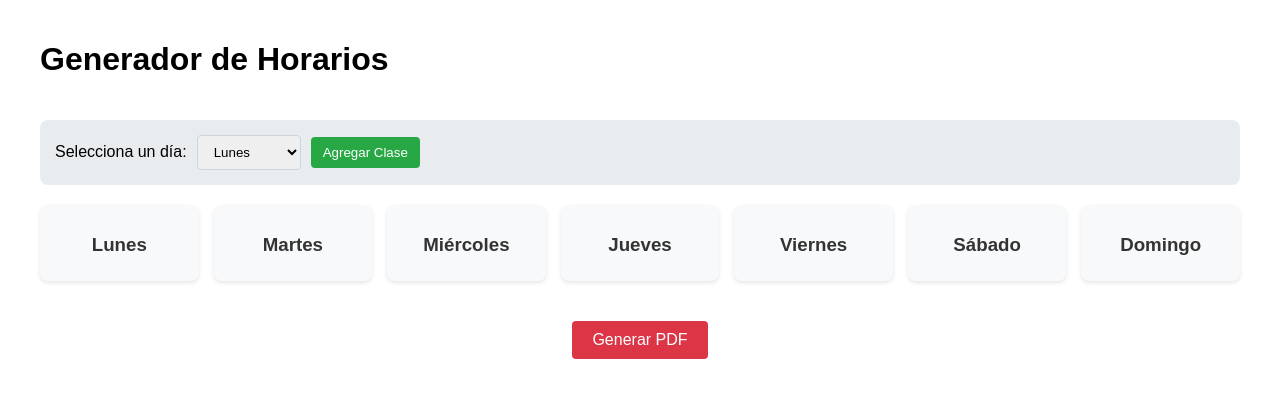
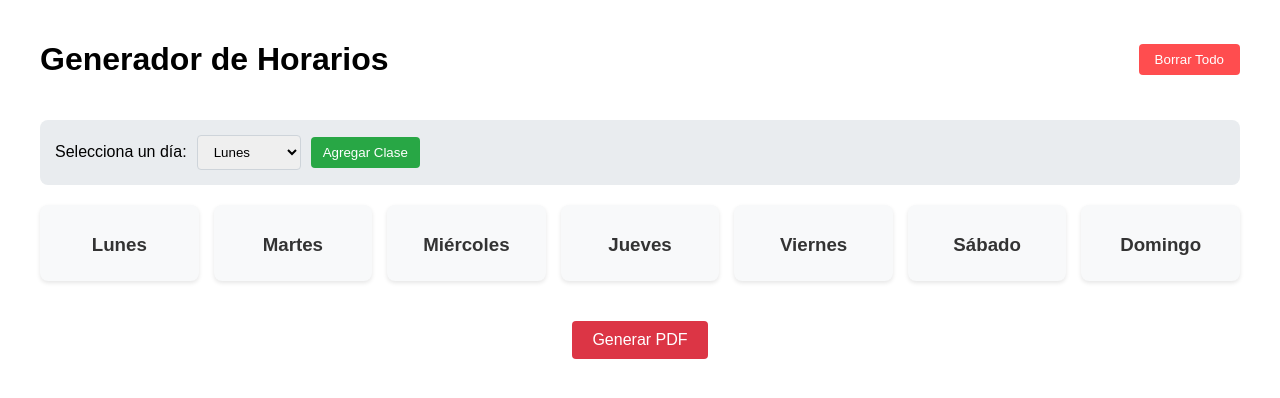
Before and after one commit to Jonathann-h/Horario-De-Clases-Generator, a React (Create React App) app: page / in a window 1280 px wide. Shown: the top 398 px of the page. Built offline with nearby package versions, Linux system fonts and the light colour scheme.

Commit message:
Se guarda en el localStorage

```diff
--- a/src/pages/SchedulePage.js
+++ b/src/pages/SchedulePage.js
@@ -1,10 +1,13 @@
-import React, { useState } from 'react';
+import React, { useState, useEffect } from 'react';
 import { DndProvider } from 'react-dnd';
 import { HTML5Backend } from 'react-dnd-html5-backend';
 import DayColumn from '../components/DayColumn';
 import ScheduleControls from '../components/ScheduleControls';
 import PDFGenerator from '../components/PDFGenerator';
 import '../styles/schedule.css';
+
+// Clave para el localStorage con versión
+const STORAGE_KEY = 'classScheduleData_v1';
 
 const SchedulePage = () => {
   const [schedule, setSchedule] = useState({
@@ -17,15 +20,58 @@ const SchedulePage = () => {
     Domingo: []
   });
 
-  // Función para agregar clases
+  // Cargar datos al iniciar
+  useEffect(() => {
+    const savedData = localStorage.getItem(STORAGE_KEY);
+    if (savedData) {
+      try {
+        const parsedData = JSON.parse(savedData);
+        // Validar la estructura de los datos
+        if (parsedData.Lunes && Array.isArray(parsedData.Lunes)) {
+          setSchedule(parsedData);
+        } else {
+          console.warn('Estructura de datos inválida, usando valores por defecto');
+          localStorage.removeItem(STORAGE_KEY);
+        }
+      } catch (error) {
+        console.error('Error al parsear datos guardados:', error);
+        localStorage.removeItem(STORAGE_KEY);
+      }
+    }
+  }, []);
+
+  // Guardar datos cuando cambien
+  useEffect(() => {
+    localStorage.setItem(STORAGE_KEY, JSON.stringify(schedule));
+  }, [schedule]);
+
+  // Sincronizar entre pestañas
+  useEffect(() => {
+    const handleStorageChange = (e) => {
+      if (e.key === STORAGE_KEY && e.newValue) {
+        try {
+          const newData = JSON.parse(e.newValue);
+          setSchedule(newData);
+        } catch (error) {
+          console.error('Error al sincronizar datos:', error);
+        }
+      }
+    };
+
+    window.addEventListener('storage', handleStorageChange);
+    return () => window.removeEventListener('storage', handleStorageChange);
+  }, []);
+
   const addClass = (day, newClass) => {
     setSchedule(prev => ({
       ...prev,
-      [day]: [...prev[day], newClass]
+      [day]: [...prev[day], {
+        ...newClass,
+        id: Date.now() // Asegurar ID único
+      }]
     }));
   };
 
-  // Función para eliminar clases
   const removeClass = (day, classId) => {
     setSchedule(prev => ({
       ...prev,
@@ -33,10 +79,8 @@ const SchedulePage = () => {
     }));
   };
 
-  // Función para mover clases entre días
   const moveClass = (fromDay, toDay, classId) => {
     setSchedule(prev => {
-      // Encontrar la clase a mover
       const classToMove = prev[fromDay].find(cls => cls.id === classId);
       if (!classToMove) return prev;
 
@@ -48,10 +92,30 @@ const SchedulePage = () => {
     });
   };
 
+  const clearSchedule = () => {
+    if (window.confirm('¿Estás seguro de querer borrar todo el horario? Esta acción no se puede deshacer.')) {
+      setSchedule({
+        Lunes: [],
+        Martes: [],
+        Miércoles: [],
+        Jueves: [],
+        Viernes: [],
+        Sábado: [],
+        Domingo: []
+      });
+      localStorage.removeItem(STORAGE_KEY);
+    }
+  };
+
   return (
     <DndProvider backend={HTML5Backend}>
       <div className="schedule-page">
-        <h1>Generador de Horarios</h1>
+        <div className="header-controls">
+          <h1>Generador de Horarios</h1>
+          <button onClick={clearSchedule} className="clear-btn">
+            Borrar Todo
+          </button>
+        </div>
 
         <ScheduleControls
           schedule={schedule}
--- a/src/styles/schedule.css
+++ b/src/styles/schedule.css
@@ -10,6 +10,26 @@
     display: flex;
     flex-direction: column;
     gap: 20px;
+  }
+
+  .header-controls {
+    display: flex;
+    justify-content: space-between;
+    align-items: center;
+  }
+
+  .clear-btn {
+    background: #ff4d4f;
+    color: white;
+    border: none;
+    padding: 8px 16px;
+    border-radius: 4px;
+    cursor: pointer;
+    transition: background 0.3s;
+  }
+
+  .clear-btn:hover {
+    background: #ff7875;
   }
 
   /* Grid de horario */
```
